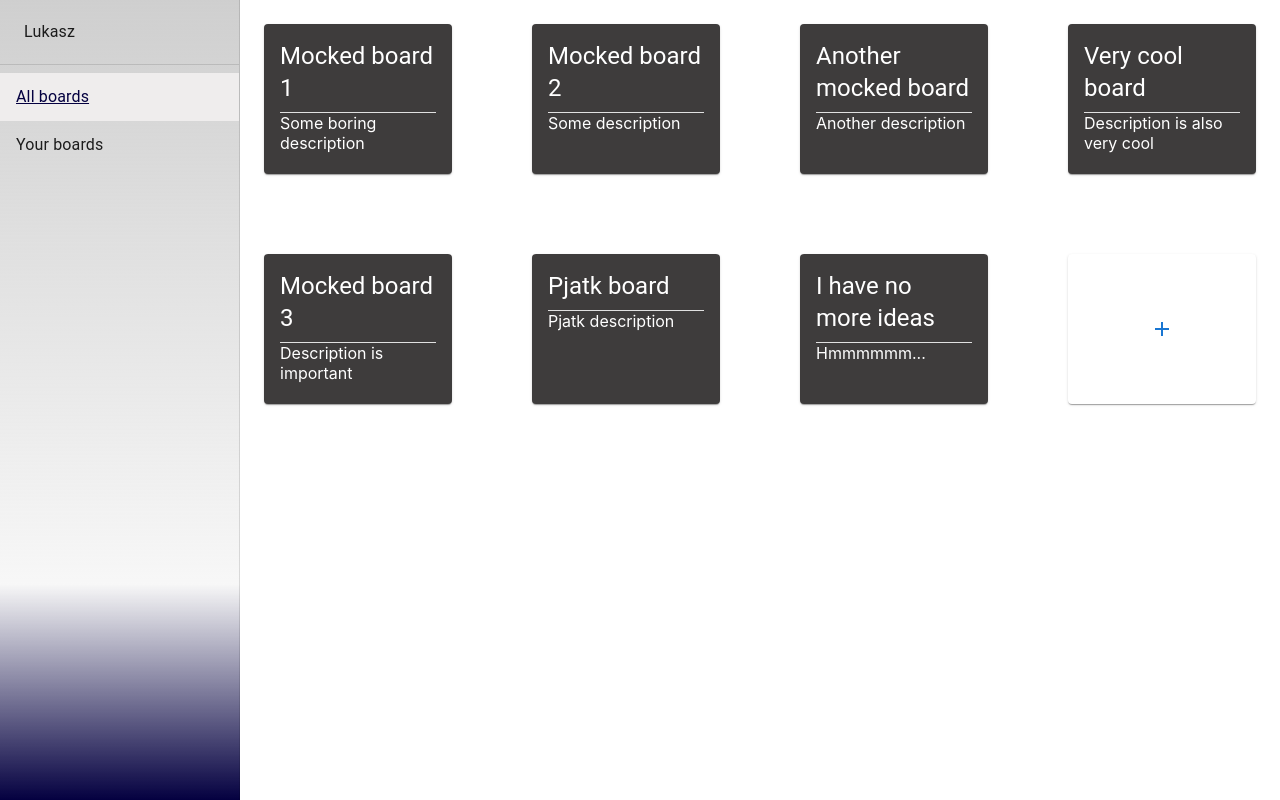
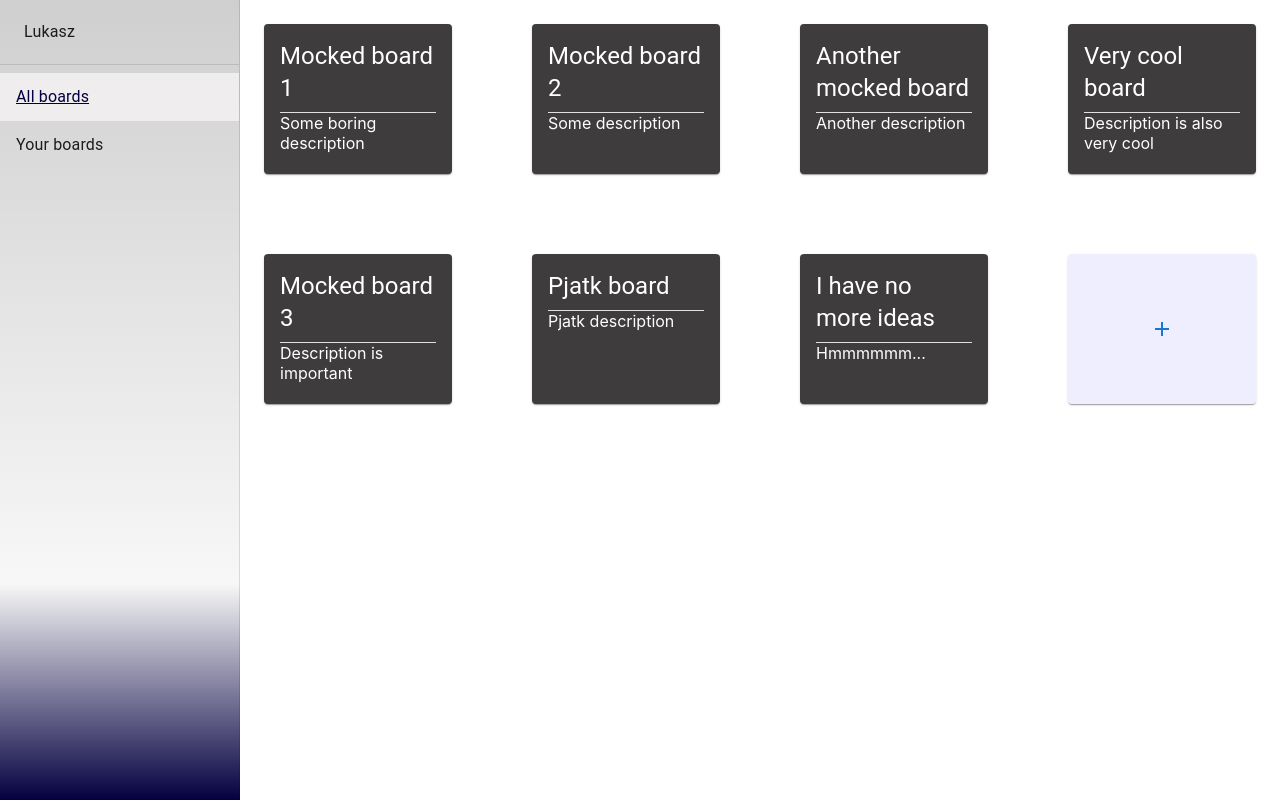
Before and after one commit to Kameal22/trello-inspired-app, a React (Create React App) app: page /all-boards in a window 1280 px wide. Built offline with nearby package versions, Linux system fonts and the light colour scheme.

Commit message:
Changed color of add new board button

```diff
--- a/src/pages/AllBoardsPage.js
+++ b/src/pages/AllBoardsPage.js
@@ -8,25 +8,24 @@ const AllBoardsPage = () => {
     const [boards] = useState(mockedBoards)
 
     const handleNewBoard = () => {
+        //TODO add showing popup window with adding board form
         console.log("Adding new board")
     }
 
     return (
-        <div>
         <Grid container spacing={{xs: 3, md: 10}} columns={{xs: 4, sm: 10, md: 12}} justify="center">
             {boards.map(board => (
                 <Grid item xs={4} sm={4} md={3} key={board.boardId}>
                     <BoardIcon {...board}/>
                 </Grid>))}
             <Grid item xs={4} sm={4} md={3}>
-                    <Card sx={{height: 150, display:'flex', justifyContent: 'center'}}>
+                <Card sx={{height: 150, display: 'flex', justifyContent: 'center', backgroundColor: 'rgba(217,217,252,0.44)'}}>
                     <Button style={{width: '100%'}} onClick={handleNewBoard}>
                         <AddIcon/>
                     </Button>
                 </Card>
             </Grid>
         </Grid>
-        </div>
     );
 };
 
--- a/src/pages/MainPage.js
+++ b/src/pages/MainPage.js
@@ -13,7 +13,7 @@ const MainPage = () => {
                 <Sidebar/>
                 <Box
                     component="main"
-                    sx={{flexGrow: 1, bgcolor: 'background.default', p: 3}}
+                    sx={{flexGrow: 1, p: 3}}
                 >
                     <Route exact path={"/all-boards"} component={AllBoardsPage}/>
                     <Route exact path={"/:userId/boards"}
```
Lines whose indentation alone changed are shown as unchanged.
